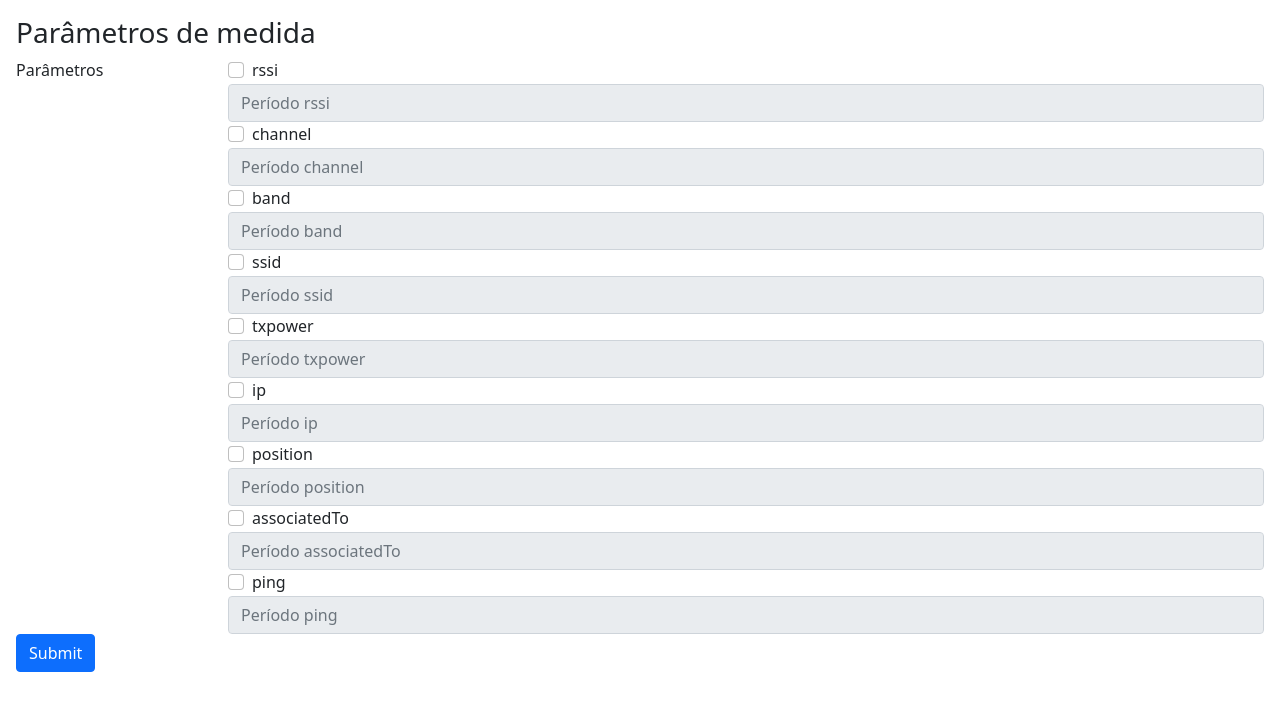
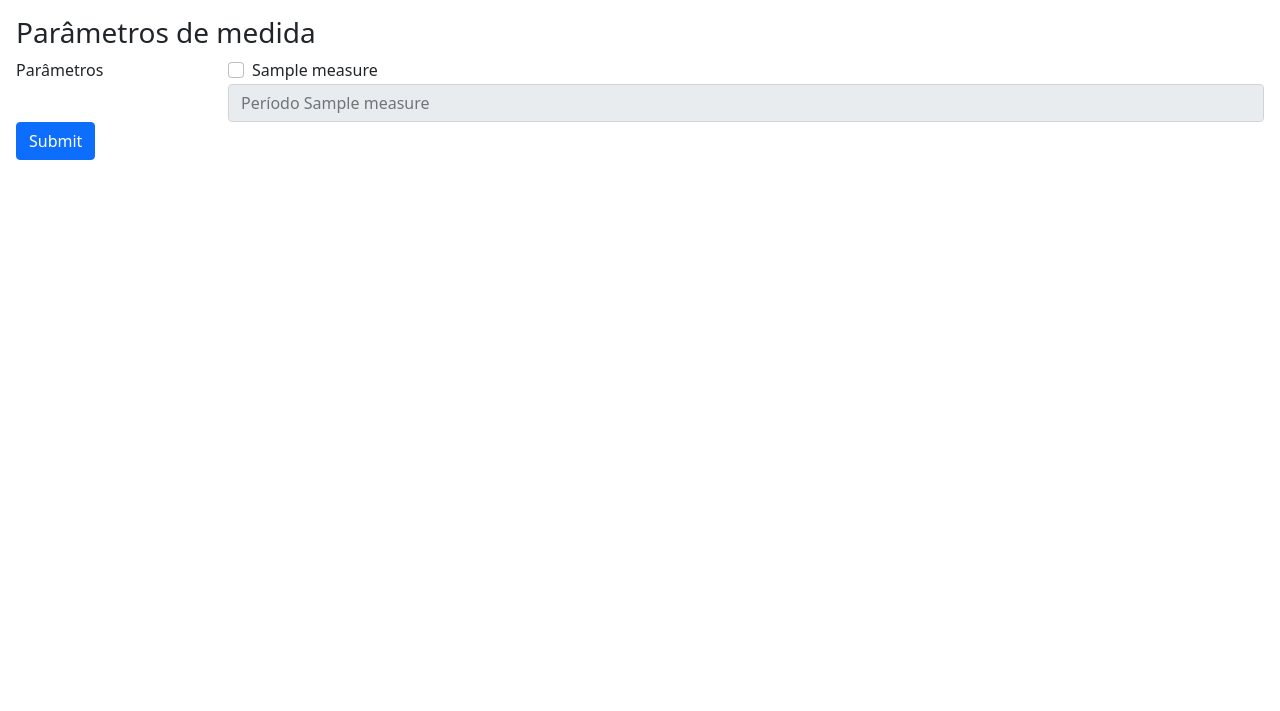
Before and after one commit to renanrodriguesmr/MiniManager, a Django app: template miniManager/configurator/templates/parameters.html in a window 1280 px wide. Shown: the part 56-767 px from the top of the page. Run offline with Django 3.2, Linux system fonts and the light colour scheme; the template is opened without the code that fills it: values that come from a table or form of the project are taken from there, others are empty; tables that the repository leaves empty hold one stand-in row (values such as "Sample post").

Commit message:
refactoring

```diff
--- a/miniManager/configurator/models.py
+++ b/miniManager/configurator/models.py
@@ -6,14 +6,23 @@ from django.db import models
 class Configuration(models.Model):
     medicao_schema = models.TextField()
 
+    class Meta:
+        db_table = "Configuration"
+
 
 
 class Measure(models.Model):
     name = models.CharField(max_length=20)
     unit = models.CharField(max_length=10)
 
+    class Meta:
+        db_table = "Measures"
+
 
 class Measurement(models.Model):
     period = models.IntegerField()
     measure = models.ForeignKey(Measure, on_delete=models.CASCADE)
     config = models.ForeignKey(Configuration, on_delete=models.CASCADE)
+
+    class Meta:
+        db_table = "Measurement"
--- a/miniManager/configurator/templates/parameters.html
+++ b/miniManager/configurator/templates/parameters.html
@@ -8,74 +8,20 @@
 {% block content %}
   <h3>Parâmetros de medida</h3>
   <div class="action-buttons">
-    <form action="nodeconfig/" method="post">
+    <form action="/configuration/" method="post">
       {% csrf_token %}
       <div class="form-group row">
         <div class="col-sm-2">Parâmetros</div>
         <div class="col-sm-10">
+          {% for measure in measures %}
           <div class="form-check">
-            <input class="form-check-input" type="checkbox" name="radiofrequency" value="rssi" id="rssi">
+            <input class="form-check-input" type="checkbox" name="radiofrequency" value="{{measure.name}}" id="{{measure.name}}">
             <label class="form-check-label" for="defaultCheck1">
-              rssi
+              {{measure.name}}
             </label>
           </div>
-          <input type="number" class="form-control" name = "rssi" id="rssiperiod" placeholder="Período rssi" disabled>
-          <div class="form-check">
-            <input class="form-check-input" type="checkbox" name="radiofrequency" value="channel" id="channel">
-            <label class="form-check-label" for="defaultCheck2">
-              channel
-            </label>
-          </div>
-          <input type="number" class="form-control" name="channel" id="channelperiod" placeholder="Período channel" disabled>
-          <div class="form-check">
-            <input class="form-check-input" type="checkbox" name="radiofrequency" value="band" id="band">
-            <label class="form-check-label" for="defaultCheck2">
-              band
-            </label>
-          </div>
-          <input type="number" class="form-control" name="band" id="bandperiod" placeholder="Período band" disabled>
-          <div class="form-check">
-            <input class="form-check-input" type="checkbox" name="radiofrequency" value="ssid" id="ssid">
-            <label class="form-check-label" for="defaultCheck2">
-              ssid
-            </label>
-          </div>
-          <input type="number" class="form-control" name="ssid" id="ssidperiod" placeholder="Período ssid" disabled>
-          <div class="form-check">
-            <input class="form-check-input" type="checkbox" name="radiofrequency"  value="txpower" id="txpower">
-            <label class="form-check-label" for="defaultCheck2">
-              txpower
-            </label>
-          </div>
-          <input type="number" class="form-control" name="txpower" id="txpowerperiod" placeholder="Período txpower" disabled>
-          <div class="form-check">
-            <input class="form-check-input" type="checkbox" name="radiofrequency" value="ip" id="ip">
-            <label class="form-check-label" for="defaultCheck2">
-              ip
-            </label>
-          </div>
-          <input type="number" class="form-control" name="ip" id="ipperiod" placeholder="Período ip" disabled>
-          <div class="form-check">
-            <input class="form-check-input" type="checkbox" name="radiofrequency" value="position" id="position">
-            <label class="form-check-label" for="defaultCheck2">
-              position
-            </label>
-          </div>
-          <input type="number" class="form-control" name="position" id="positionperiod" placeholder="Período position" disabled>
-          <div class="form-check">
-            <input class="form-check-input" type="checkbox" name="radiofrequency" value="associatedTo" id="associatedTo">
-            <label class="form-check-label" for="defaultCheck2">
-              associatedTo
-            </label>
-          </div>
-          <input type="number" class="form-control" name="associatedTo" id="associatedToperiod" placeholder="Período associatedTo" disabled>
-          <div class="form-check">
-            <input class="form-check-input" type="checkbox" name="radiofrequency" value="ping" id="ping">
-            <label class="form-check-label" for="defaultCheck2">
-              ping
-            </label>
-          </div>
-          <input type="number" class="form-control" name="ping" id="pingperiod" placeholder="Período ping" disabled>
+          <input type="number" class="form-control" name = "{{measure.name}}" id="{{measure.name}}period" placeholder="Período {{measure.name}}" disabled>
+          {% endfor %}
         </div>
       </div>
       <div class="form-group row">
@@ -88,40 +34,11 @@
 
 
   <script>
-    document.getElementById('rssi').onchange = function() {
-    document.getElementById('rssiperiod').disabled = !this.checked;
-    };
 
-    document.getElementById('channel').onchange = function() {
-    document.getElementById('channelperiod').disabled = !this.checked;
-    };
-
-    document.getElementById('band').onchange = function() {
-    document.getElementById('bandperiod').disabled = !this.checked;
-    };
-
-    document.getElementById('ssid').onchange = function() {
-    document.getElementById('ssidperiod').disabled = !this.checked;
-    };
-
-    document.getElementById('txpower').onchange = function() {
-    document.getElementById('txpowerperiod').disabled = !this.checked;
-    };
-
-    document.getElementById('ip').onchange = function() {
-    document.getElementById('ipperiod').disabled = !this.checked;
-    };
-
-    document.getElementById('position').onchange = function() {
-    document.getElementById('positionperiod').disabled = !this.checked;
-    };
-
-    document.getElementById('associatedTo').onchange = function() {
-    document.getElementById('associatedToperiod').disabled = !this.checked;
-    };
-
-    document.getElementById('ping').onchange = function() {
-    document.getElementById('pingperiod').disabled = !this.checked;
-    };
+    {% for measure in measures %}
+      document.getElementById('{{measure.name}}').onchange = function() {
+        document.getElementById('{{measure.name}}period').disabled = !this.checked;
+      };
+    {% endfor %}
   </script>
 {% endblock %}
--- a/miniManager/configurator/urls.py
+++ b/miniManager/configurator/urls.py
@@ -4,8 +4,5 @@ from .views import *
 
 
 urlpatterns = [
-
-path('', ParametersView.as_view(), name='parameters'),
-path('nodeconfig/', NodeConfigView.as_view(), name='nodes')
-
+    path('configuration/', ParametersView.as_view(), name='configuration')
 ]
--- a/miniManager/miniManager/urls.py
+++ b/miniManager/miniManager/urls.py
@@ -18,6 +18,6 @@ from django.urls import include, path
 
 urlpatterns = [
     path('', include('experimenter.urls')),
-    path('config/', include('configurator.urls')),
+    path('', include('configurator.urls')),
     path('admin/', admin.site.urls),
 ]
```
Also changed, not shown: miniManager/configurator/views.py (+12 -14 lines), miniManager/configurator/migrations/0004_auto_20210921_1347.py (added).
